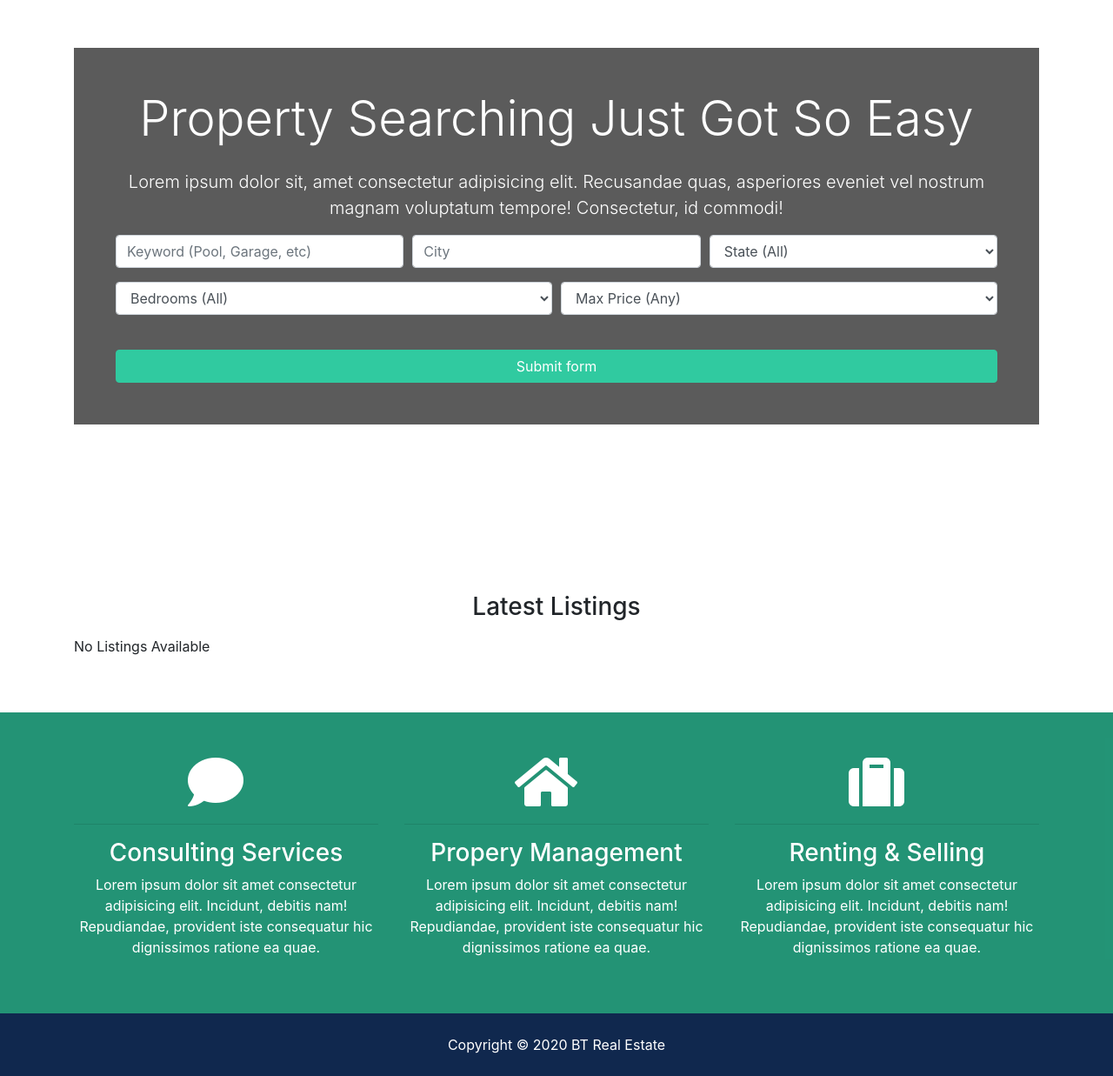
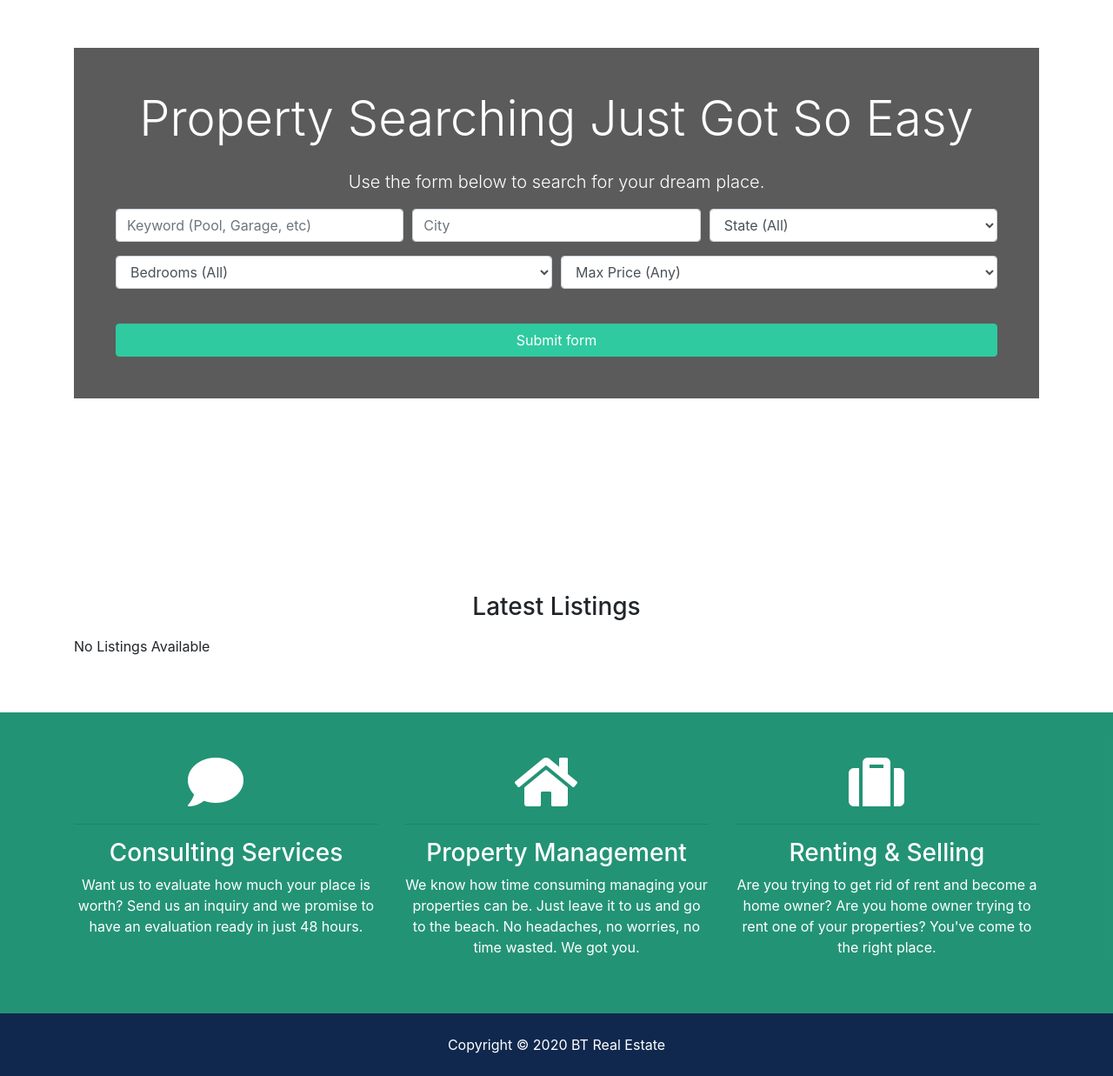
Before and after one commit to femalves/realestate_django, a Django app: page / in a window 1280 px wide. Shown: the part 169-1406 px from the top of the page at 87% size. Run offline with Django 3.2, Linux system fonts and the light colour scheme; data that the repository does not hold is empty; some libraries are stand-ins or nearby versions.

Commit message:
last updates

```diff
--- a/Templates/accounts/register.html
+++ b/Templates/accounts/register.html
@@ -12,6 +12,7 @@
             <!-- Alerts -->
             {% include 'partials/_alerts.html' %}
             <form action="{% url 'register' %}" method="POST">
+
               {% csrf_token %}
               <div class="form-group">
                 <label for="first_name">First Name</label>
--- a/Templates/listings/listings.html
+++ b/Templates/listings/listings.html
@@ -6,8 +6,7 @@ Property Listings {% endblock %} {% block content %}
       <div class="col-md-12">
         <h1 class="display-4">Browse Our Properties</h1>
         <p class="lead">
-          Lorem ipsum dolor sit, amet consectetur adipisicing elit. Sunt,
-          pariatur!
+          Here you can find the best homes for you and your family!
         </p>
       </div>
     </div>
--- a/Templates/pages/index.html
+++ b/Templates/pages/index.html
@@ -9,9 +9,7 @@
           Property Searching Just Got So Easy
         </h1>
         <p class="lead">
-          Lorem ipsum dolor sit, amet consectetur adipisicing elit. Recusandae
-          quas, asperiores eveniet vel nostrum magnam voluptatum tempore!
-          Consectetur, id commodi!
+          Use the form below to search for your dream place.
         </p>
         <div class="search">
           <form action="{% url 'search' %}">
@@ -164,19 +162,15 @@
         <hr />
         <h3>Consulting Services</h3>
         <p>
-          Lorem ipsum dolor sit amet consectetur adipisicing elit. Incidunt,
-          debitis nam! Repudiandae, provident iste consequatur hic dignissimos
-          ratione ea quae.
+          Want us to evaluate how much your place is worth? Send us an inquiry and we promise to have an evaluation ready in just 48 hours.
         </p>
       </div>
       <div class="col-md-4">
         <i class="fas fa-home fa-4x mr-4"></i>
         <hr />
-        <h3>Propery Management</h3>
+        <h3>Property Management</h3>
         <p>
-          Lorem ipsum dolor sit amet consectetur adipisicing elit. Incidunt,
-          debitis nam! Repudiandae, provident iste consequatur hic dignissimos
-          ratione ea quae.
+          We know how time consuming managing your properties can be. Just leave it to us and go to the beach. No headaches, no worries, no time wasted. We got you.
         </p>
       </div>
       <div class="col-md-4">
@@ -184,9 +178,7 @@
         <hr />
         <h3>Renting & Selling</h3>
         <p>
-          Lorem ipsum dolor sit amet consectetur adipisicing elit. Incidunt,
-          debitis nam! Repudiandae, provident iste consequatur hic dignissimos
-          ratione ea quae.
+          Are you trying to get rid of rent and become a home owner? Are you home owner trying to rent one of your properties? You've come to the right place.
         </p>
       </div>
     </div>
```
Also changed, not shown: Templates/pages/about.html (+2 -7 lines), 4 other files.
